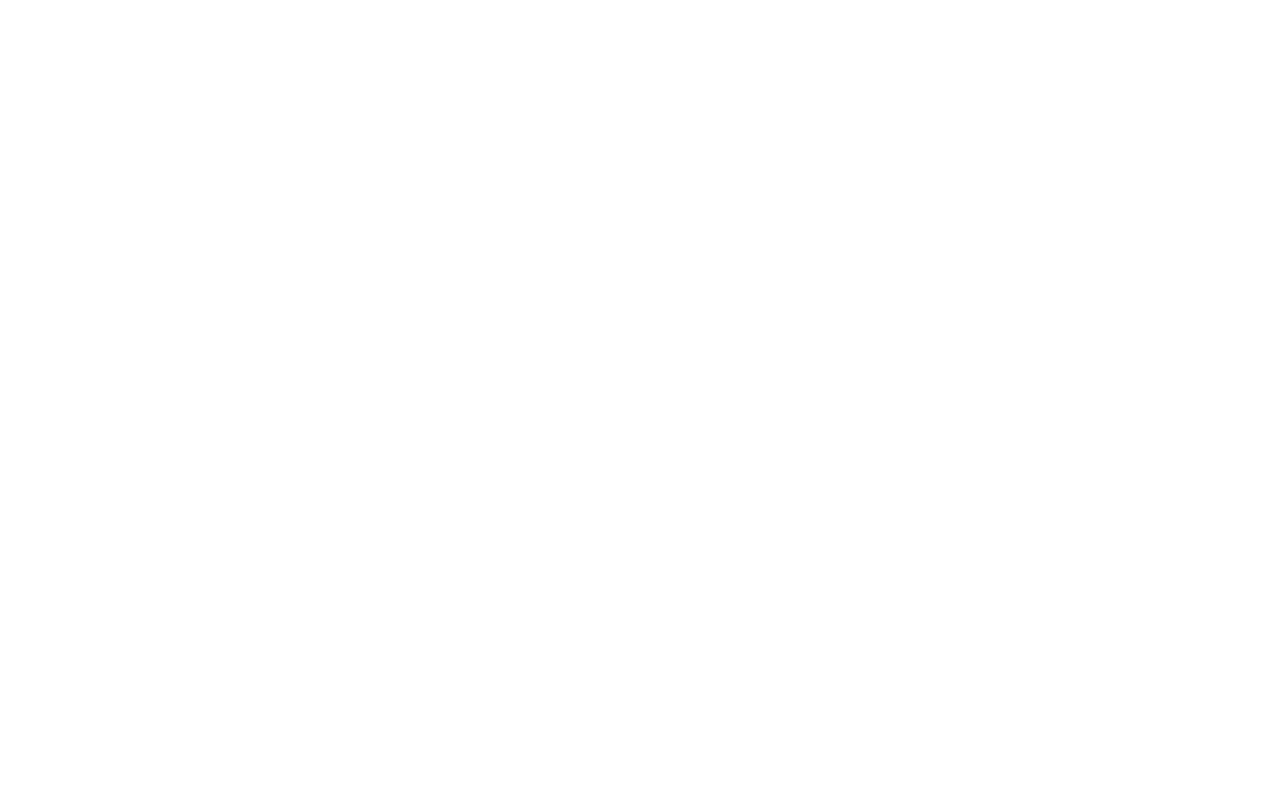
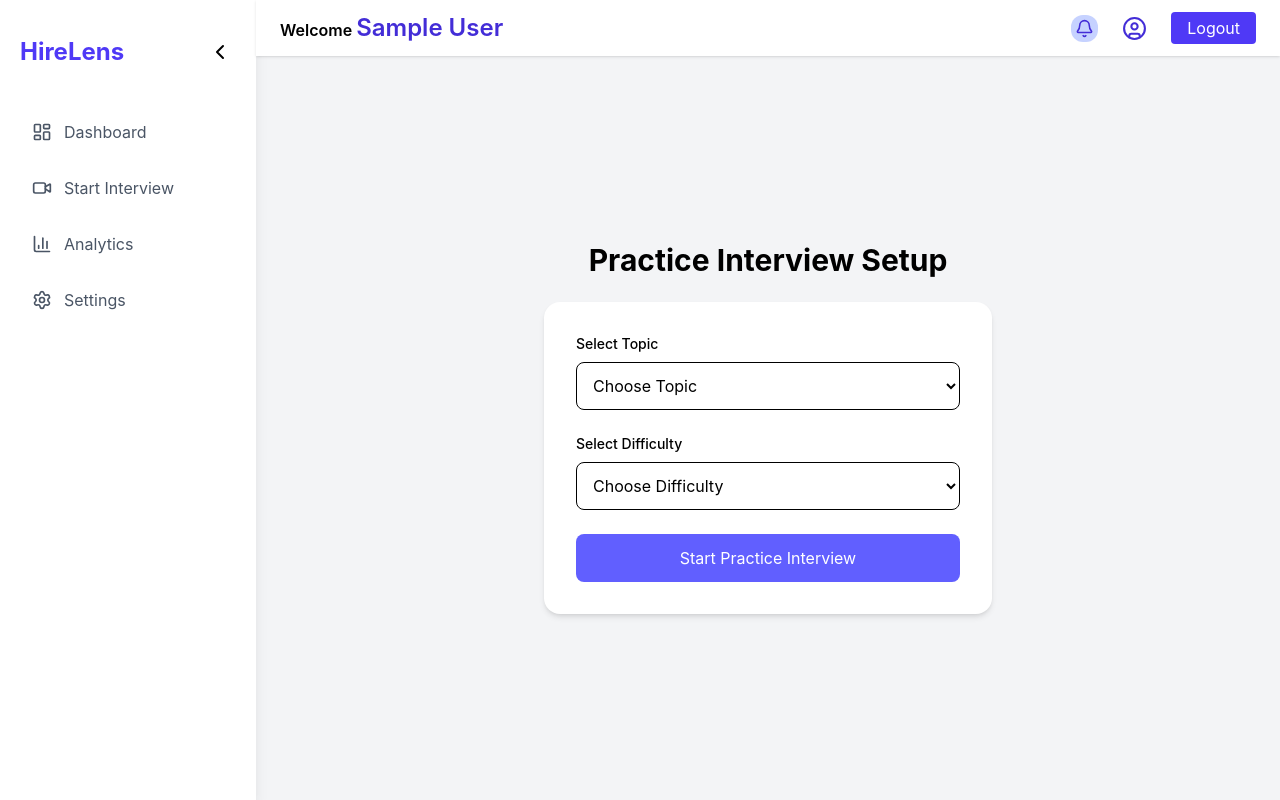
Before and after one commit to Choudhary-Sahil099/HIRELEN, a React (Vite) app in the folder Frontend/: page /practice-setup in a window 1280 px wide. Before the commit this address had no page. Built offline with nearby package versions, Linux system fonts and the light colour scheme; sample sign-in values are in the browser's storage.

Commit message:
interview frontend

```diff
--- /dev/null
+++ b/Frontend/src/pages/interview/interviewMode.tsx
@@ -0,0 +1,55 @@
+import { useNavigate } from "react-router-dom";
+import DashboardLayout from "../../components/layouts/DashboardLayout";
+import { Brain, Users } from "lucide-react";
+
+const InterviewMode = () => {
+  const navigate = useNavigate();
+
+  return (
+    <DashboardLayout>
+      <div className="flex flex-col items-center justify-center h-full px-6">
+        <h1 className="text-3xl font-bold mb-2">Start Interview</h1>
+        <p className="text-gray-500 mb-10">
+          Choose how you want to start your interview session
+        </p>
+
+        <div className="grid grid-cols-1 md:grid-cols-2 gap-8 w-full max-w-3xl">
+
+          <div
+            onClick={() => navigate("/practice-setup")}
+            className="cursor-pointer bg-white border border-gray-200 rounded-2xl p-8 shadow-sm hover:shadow-lg hover:-translate-y-1 transition-all duration-300"
+          >
+            <Brain className="text-indigo-500 mb-4" size={32} />
+
+            <h2 className="text-xl font-semibold mb-2">
+              Practice Interview
+            </h2>
+
+            <p className="text-gray-500 text-sm">
+              AI-powered mock interview to help you prepare for real
+              technical interviews.
+            </p>
+          </div>
+          <div
+            onClick={() => navigate("/join-interview")}
+            className="cursor-pointer bg-white border border-gray-200 rounded-2xl p-8 shadow-sm hover:shadow-lg hover:-translate-y-1 transition-all duration-300"
+          >
+            <Users className="text-indigo-500 mb-4" size={32} />
+
+            <h2 className="text-xl font-semibold mb-2">
+              Real Interview
+            </h2>
+
+            <p className="text-gray-500 text-sm">
+              Join a live interview session with an interviewer.
+            </p>
+          </div>
+
+        </div>
+
+      </div>
+    </DashboardLayout>
+  );
+};
+
+export default InterviewMode;
--- /dev/null
+++ b/Frontend/src/pages/interview/joinInterview.tsx
@@ -0,0 +1,63 @@
+import { useState } from "react";
+import { useNavigate } from "react-router-dom";
+import DashboardLayout from "../../components/layouts/DashboardLayout";
+
+const JoinInterview = () => {
+  const navigate = useNavigate();
+  const [code, setCode] = useState("");
+
+  const joinInterview = () => {
+    if (!code) {
+      alert("Please enter interview code");
+      return;
+    }
+
+    navigate("/interview-room", {
+      state: {
+        mode: "real",
+        interviewCode: code,
+      },
+    });
+  };
+  // future update -> the use can chose in the real interview that whether he plays as the interviewer or as the candidate.
+  //when the user plays as the interviewer it will be given a code that he can share with the candidate via e-mail for establishing the connection between the interviewer and the candidate
+
+  return (
+    <DashboardLayout>
+      <div className="flex flex-col items-center justify-center h-full px-6">
+
+        <h1 className="text-3xl font-bold mb-6">
+          Join Interview
+        </h1>
+
+        <div className="bg-white p-8 rounded-2xl shadow-md w-full max-w-md space-y-6">
+
+          <div>
+            <label className="block text-sm font-medium mb-2">
+              Enter Interview Code
+            </label>
+
+            <input
+              type="text"
+              value={code}
+              onChange={(e) => setCode(e.target.value)}
+              placeholder="e.g. eX34df56"
+              className="w-full border rounded-lg p-3"
+            />
+          </div>
+
+          <button
+            onClick={joinInterview}
+            className="w-full bg-indigo-500 text-white py-3 rounded-lg hover:bg-indigo-600 transition"
+          >
+            Join Interview
+          </button>
+
+        </div>
+
+      </div>
+    </DashboardLayout>
+  );
+};
+
+export default JoinInterview;
--- /dev/null
+++ b/Frontend/src/pages/interview/practiseSetup.tsx
@@ -0,0 +1,82 @@
+import { useState } from "react";
+import { useNavigate } from "react-router-dom";
+import DashboardLayout from "../../components/layouts/DashboardLayout";
+
+const PracticeSetup = () => {
+  const navigate = useNavigate();
+
+  const [topic, setTopic] = useState("");
+  const [difficulty, setDifficulty] = useState("");
+
+  const startPractice = () => {
+    if (!topic || !difficulty) {
+      alert("Please select topic and difficulty");
+      return;
+    }
+
+    navigate("/interview-room", {
+      state: {
+        mode: "practice",
+        topic,
+        difficulty,
+      },
+    });
+  };
+  // future update -> have more options in the topic section(like leetcode) but only available when the backend is in the production
+  return (
+    <DashboardLayout>
+      <div className="flex flex-col items-center justify-center h-full px-6">
+
+        <h1 className="text-3xl font-bold mb-6">
+          Practice Interview Setup
+        </h1>
+
+        <div className="bg-white p-8 rounded-2xl shadow-md w-full max-w-md space-y-6">
+          <div>
+            <label className="block text-sm font-medium mb-2">
+              Select Topic
+            </label>
+
+            <select
+              value={topic}
+              onChange={(e) => setTopic(e.target.value)}
+              className="w-full border rounded-lg p-3"
+            >
+              <option value="">Choose Topic</option>
+              <option value="dsa">DSA</option>
+              <option value="react">React</option>
+              <option value="system-design">System Design</option>
+              <option value="machine-learning">Machine Learning</option>
+            </select>
+          </div>
+          <div>
+            <label className="block text-sm font-medium mb-2">
+              Select Difficulty
+            </label>
+
+            <select
+              value={difficulty}
+              onChange={(e) => setDifficulty(e.target.value)}
+              className="w-full border rounded-lg p-3"
+            >
+              <option value="">Choose Difficulty</option>
+              <option value="easy">Easy</option>
+              <option value="medium">Medium</option>
+              <option value="hard">Hard</option>
+            </select>
+          </div>
+          <button
+            onClick={startPractice}
+            className="w-full bg-indigo-500 text-white py-3 rounded-lg hover:bg-indigo-600 transition"
+          >
+            Start Practice Interview
+          </button>
+
+        </div>
+
+      </div>
+    </DashboardLayout>
+  );
+};
+
+export default PracticeSetup;
--- a/Frontend/src/routes/AppRoutes.tsx
+++ b/Frontend/src/routes/AppRoutes.tsx
@@ -3,6 +3,10 @@ import LoginPage from "../pages/auth/LoginPage";
 import DashboardPage from "../pages/dashboard/DashboardPage";
 import ProtectedRoute from "./ProtectedRoutes";
 import InterviewRoom from "../pages/interview/interviewRoom";
+import InterviewMode from "../pages/interview/interviewMode";
+import PracticeSetup from "../pages/interview/practiseSetup";
+import JoinInterview from "../pages/interview/joinInterview";
+
 const AppRoutes = () => {
   return (
     <Routes>
@@ -19,9 +23,33 @@ const AppRoutes = () => {
       <Route
         path="/interview"
         element={
-            <ProtectedRoute>
-              <InterviewRoom />
-            </ProtectedRoute>
+          <ProtectedRoute>
+            <InterviewMode />
+          </ProtectedRoute>
+        }
+      />
+      <Route
+        path="/practice-setup"
+        element={
+          <ProtectedRoute>
+            <PracticeSetup />
+          </ProtectedRoute>
+        }
+      />
+      <Route
+        path="/join-interview"
+        element={
+          <ProtectedRoute>
+            <JoinInterview />
+          </ProtectedRoute>
+        }
+      />
+      <Route
+        path="/interview-room"
+        element={
+          <ProtectedRoute>
+            <InterviewRoom />
+          </ProtectedRoute>
         }
       />
     </Routes>
```
